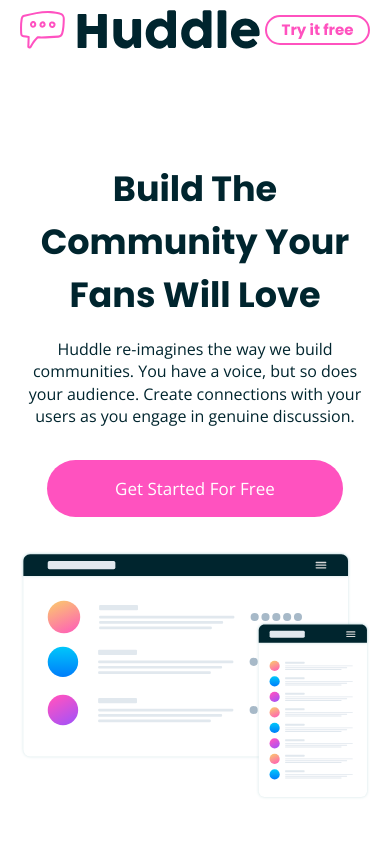
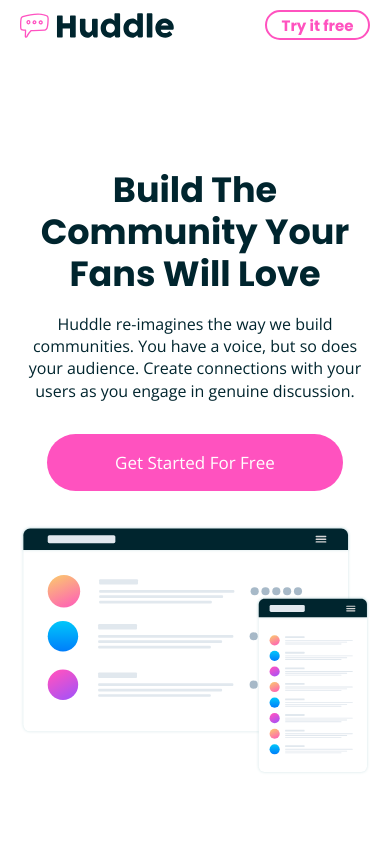
Before and after one commit to zeekielcodes/huddle, a plain HTML site: page index.html in a window 390 px wide. Shown: the top 844 px of the page. Drawn offline with nearby package versions, Linux system fonts and the light colour scheme.

Commit message:
Update Again

```diff
--- a/style.css
+++ b/style.css
@@ -241,6 +241,10 @@
     padding: 1em 2em;
   }
 
+  nav img {
+    height: 2.5em;
+  }
+
   nav button {
     height: 2em;
   }
@@ -259,6 +263,7 @@
 
   .banner h1 {
     font-size: 3.5em;
+    line-height: 1.2;
   }
 
   .banner img {
@@ -336,6 +341,7 @@
 
   .footer input {
     margin: 1em 0;
+    width: 80%;
   }
 
   .footer img {
```
